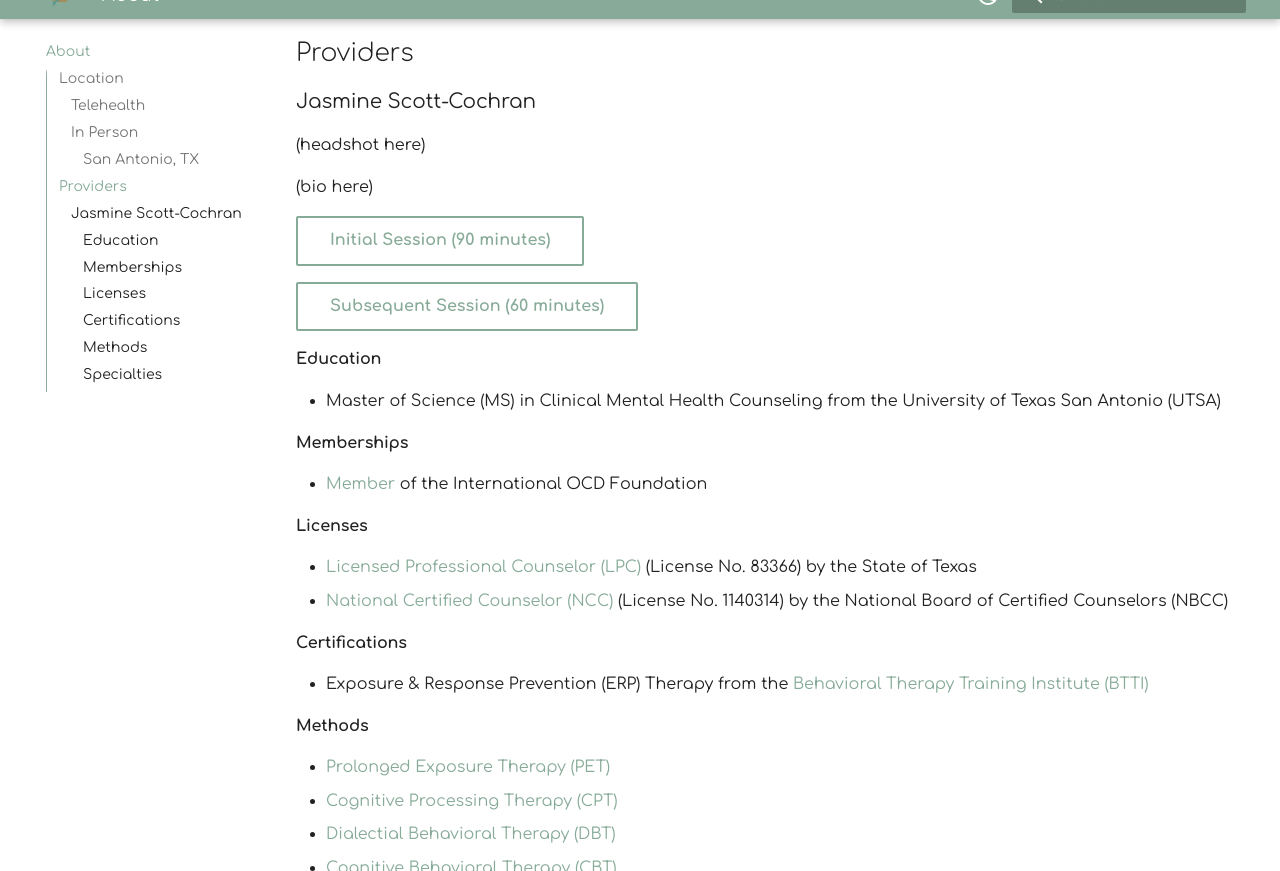
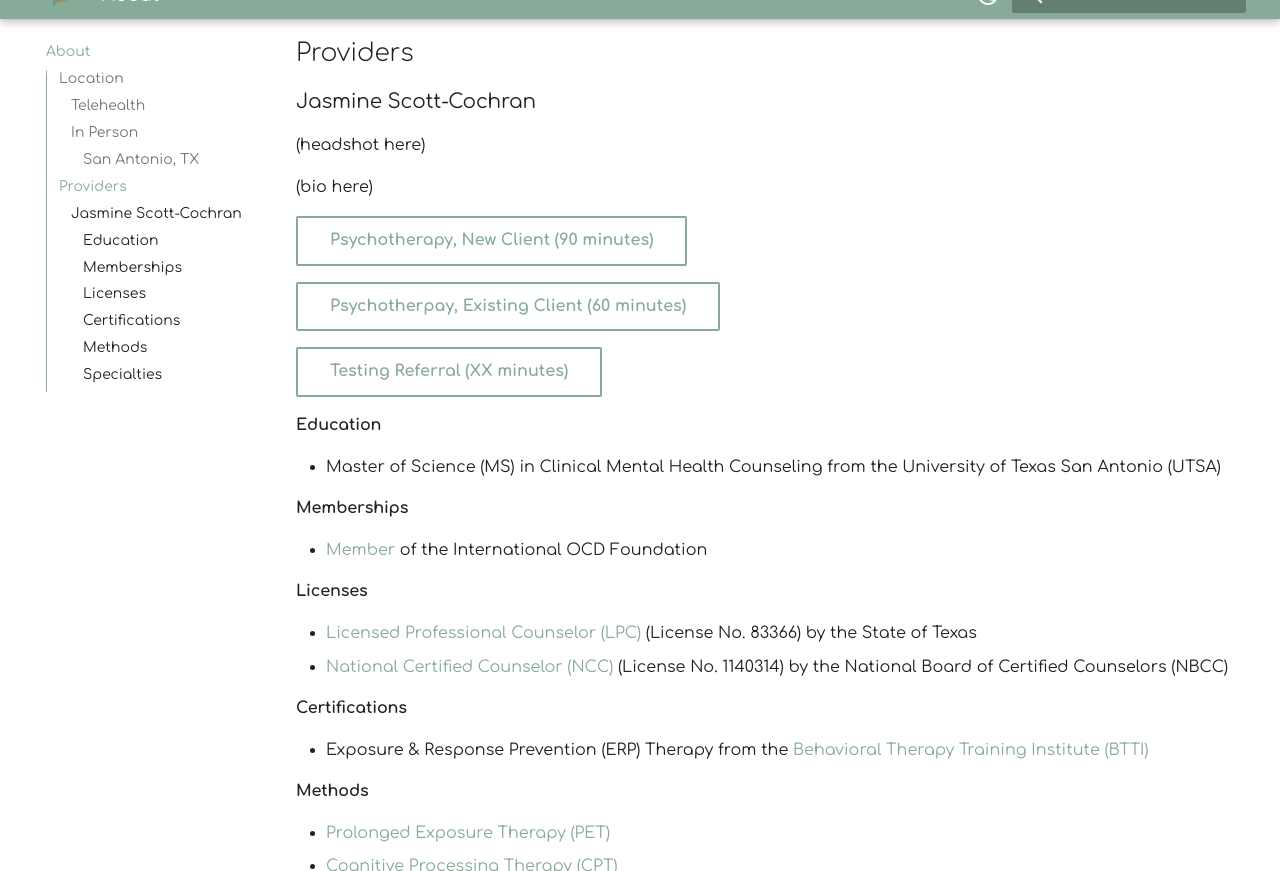
Before and after one commit to motm-therapy/website, an MkDocs documentation site: the page built from docs/about.md, in a window 1280 px wide and 900 px high, scrolled down 1013 px, cut to the strip 29-900 px from the top of the window. Built offline with MkDocs 1.6.1 and Material for MkDocs 9.7.7, drawn with Linux system fonts in a browser that asks for light colours.

Commit message:
Update about.md

```diff
--- a/docs/about.md
+++ b/docs/about.md
@@ -26,9 +26,11 @@ We are acquiring office space somewhere in North Central San Antonio for in-pers
 
 (bio here)
 
-[Initial Session (90 minutes)](https://google.com){ .md-button }
+[Psychotherapy, New Client (90 minutes)](https://google.com){ .md-button }
 
-[Subsequent Session (60 minutes)](https://google.com){ .md-button }
+[Psychotherpay, Existing Client (60 minutes)](https://google.com){ .md-button }
+
+[Testing Referral (XX minutes)](https://google.com){ .md-button }
 
 #### Education
 
```
